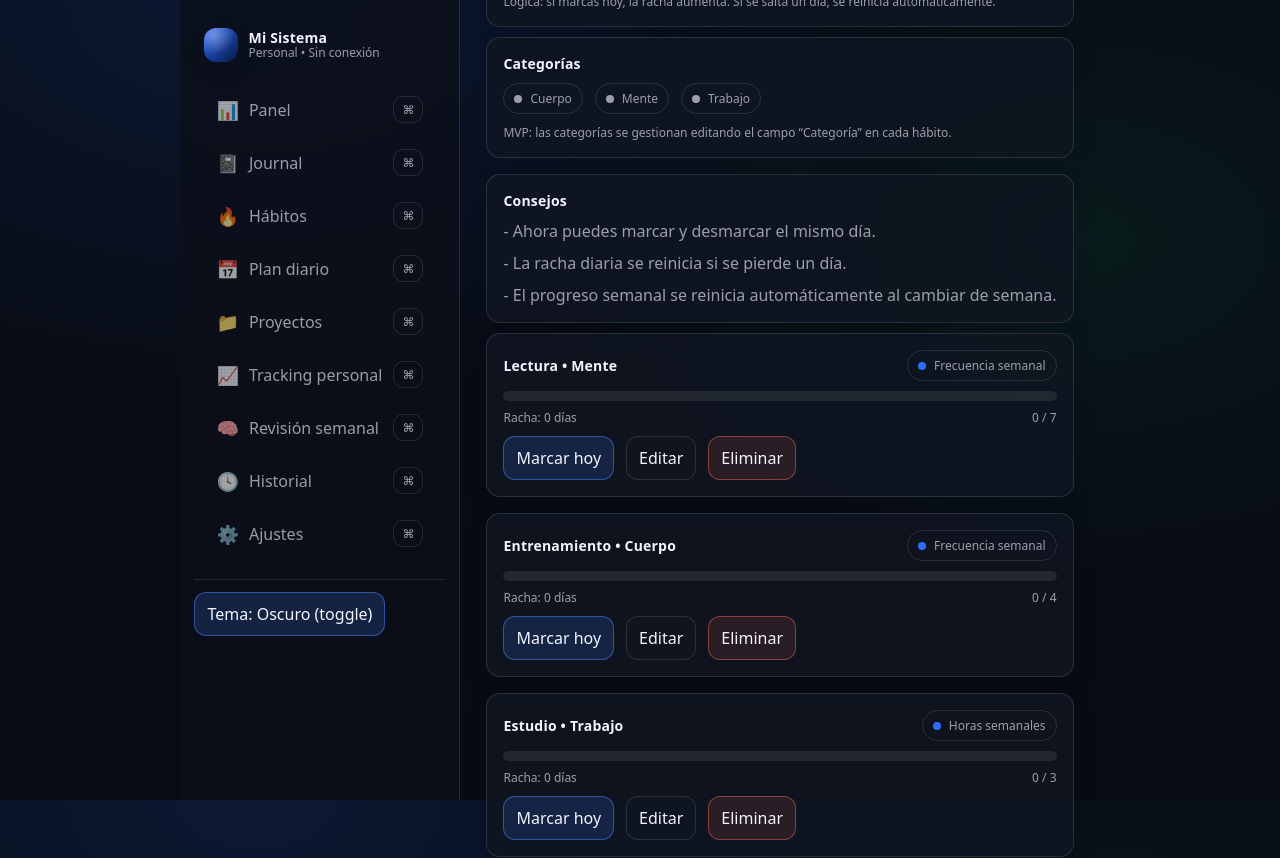
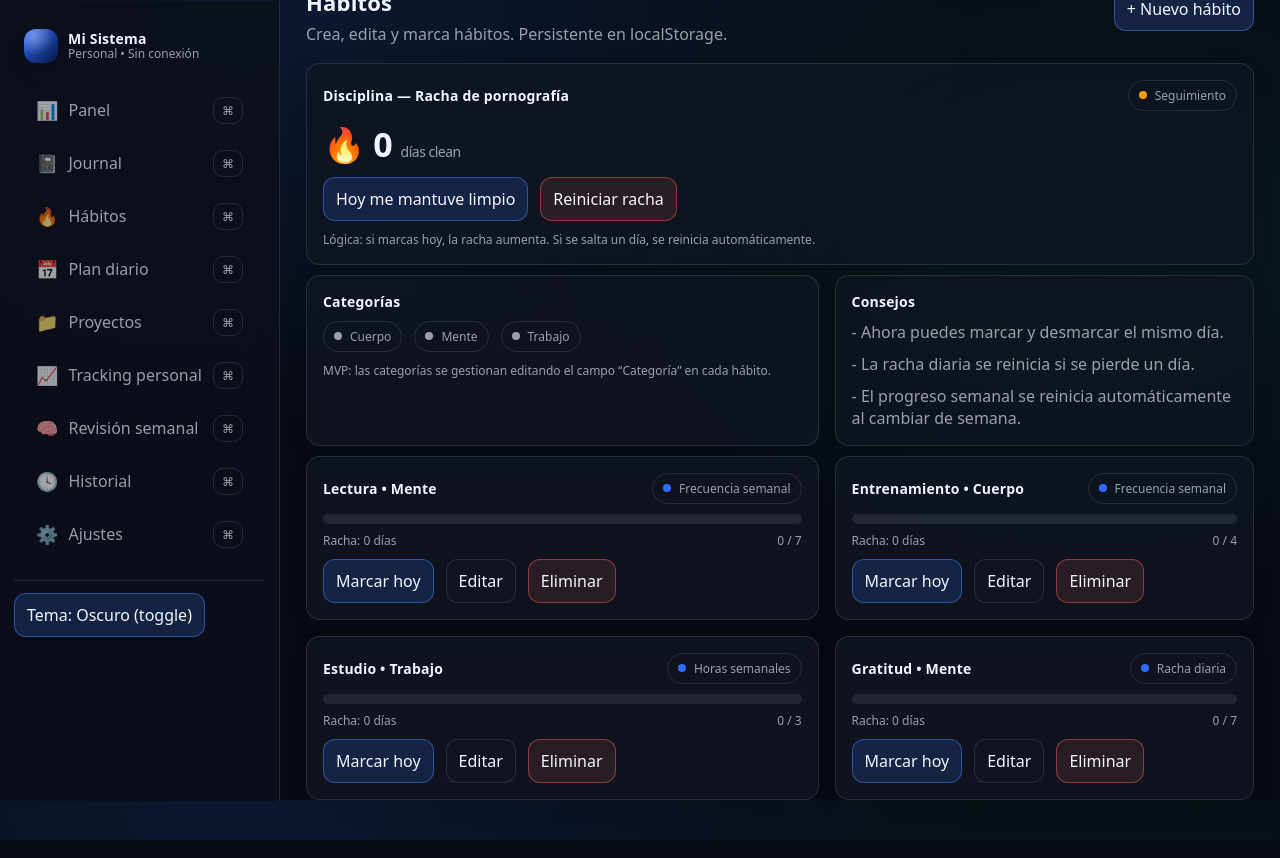
Before and after one commit to Clayyklein/mi-sistema-, a React (Vite) app: page /habits in a window 1280 px wide. Shown: the top 858 px of the page. Built offline with nearby package versions, Linux system fonts and the light colour scheme.

Commit message:
layout width fix

```diff
--- a/src/ui/styles/ui.css
+++ b/src/ui/styles/ui.css
@@ -78,10 +78,11 @@
   padding: 26px 26px 40px;
 }
 
+/* MODIFICADO PARA QUE USE MÁS ANCHO */
 .page {
   width: 100%;
-  max-width: none;
-  margin: 0;
+  max-width: 1400px;
+  margin: 0 auto;
 }
 
 .pageHeader {
@@ -109,10 +110,9 @@
   align-items: center;
 }
 
-/* CAMBIO AQUÍ */
 .grid2 {
   display: grid;
-  grid-template-columns: repeat(auto-fit, minmax(420px, 1fr));
+  grid-template-columns: 1.1fr 0.9fr;
   gap: 16px;
 }
 
@@ -337,3 +337,20 @@
     grid-template-columns: 1fr;
   }
 }
+
+@media print {
+  .sidebar,
+  .headerActions,
+  .noPrint {
+    display: none !important;
+  }
+  body {
+    background: #fff !important;
+  }
+  .card {
+    box-shadow: none !important;
+  }
+  .content {
+    padding: 0 !important;
+  }
+}
```
